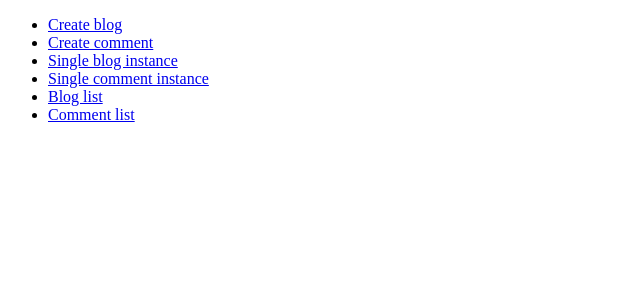
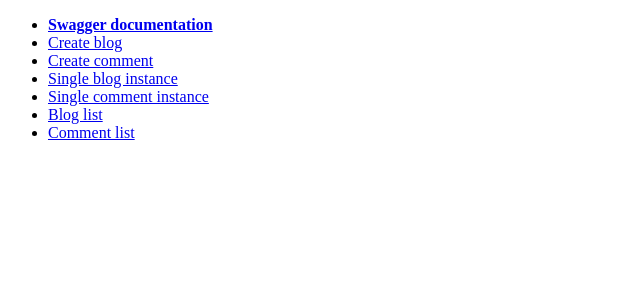
Before and after one commit to joerude/kvartirka_assignment, a Django app: page / in a window 1280 px wide. Shown: the top 300 px of the page, without its empty margins (0-640 px from the left). Run offline with Django 4.2, Linux system fonts and the light colour scheme; parts of the project's set-up code (start-up, migrations or seed data) failed here and were passed over.

Commit message:
swagger ui issue

```diff
--- a/templates/index.html
+++ b/templates/index.html
@@ -6,6 +6,7 @@
 </head>
 <body>
 <ul>
+    <li><a href="https://joerude-test-comment-api.herokuapp.com/api/v1/swagger"><b>Swagger documentation</b></a></li>
     <li><a href="https://joerude-test-comment-api.herokuapp.com/api/v1/create_blog">Create blog</a></li>
     <li><a href="https://joerude-test-comment-api.herokuapp.com/api/v1/create_comment">Create comment</a></li>
     <li><a href="https://joerude-test-comment-api.herokuapp.com/api/v1/blogs/1">Single blog instance</a></li>
```
Lines whose indentation alone changed are shown as unchanged.
